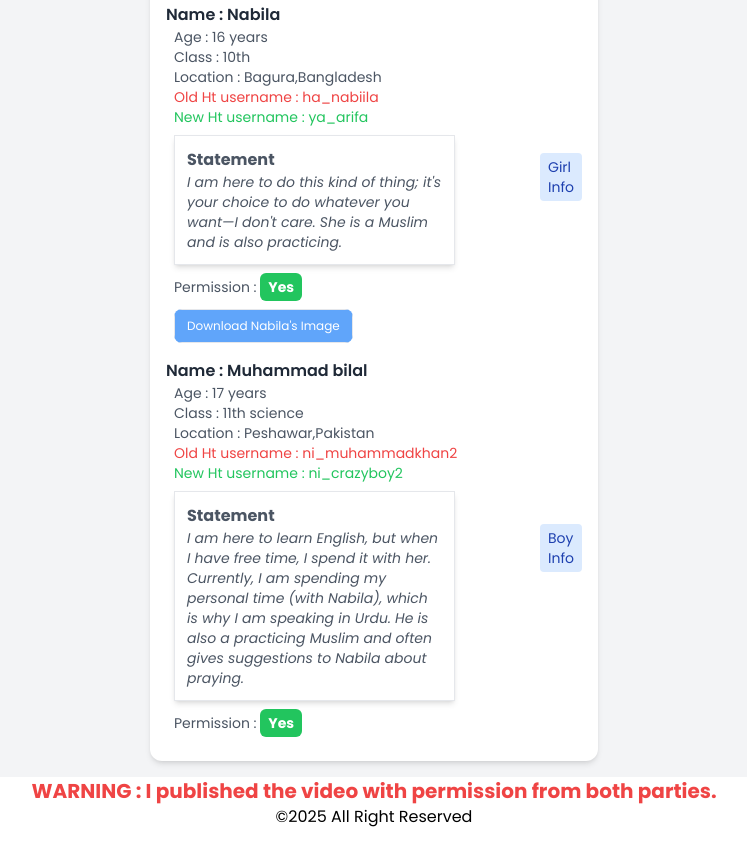
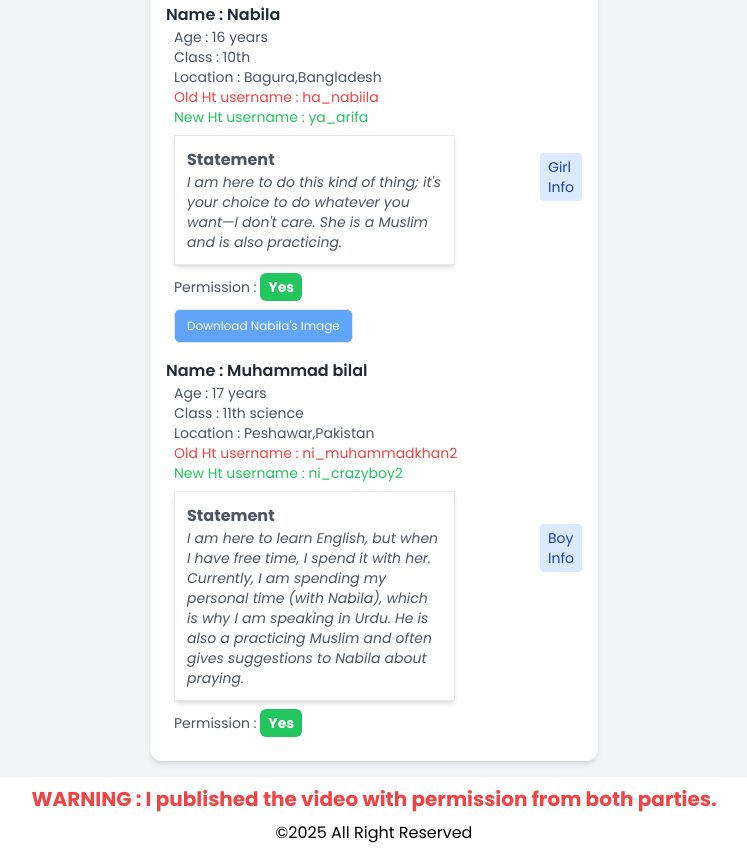
Before and after one commit to ana-yet/nabilllla, a plain HTML site: page index.html in a window 1280 px wide. Shown: the part 281-1134 px from the top of the page, without its empty margins (266-1013 px from the left). Before the commit the page ends 1110 px from the top, so only its background shows below. Drawn offline with nearby package versions, Linux system fonts and the light colour scheme.

Commit message:
added some

```diff
--- a/index.html
+++ b/index.html
@@ -119,9 +119,9 @@
         </div>
       </div>
     </div>
-    <p class="text-xl text-red-500 font-bold text-center">
+    <p class="text-xl text-red-500 font-bold text-center my-2">
       WARNING : I published the video with permission from both parties.
     </p>
-    <p class="text-base text-center">&copy;2025 All Right Reserved</p>
+    <p class="text-base text-center my-2">&copy;2025 All Right Reserved</p>
   </body>
 </html>
```
